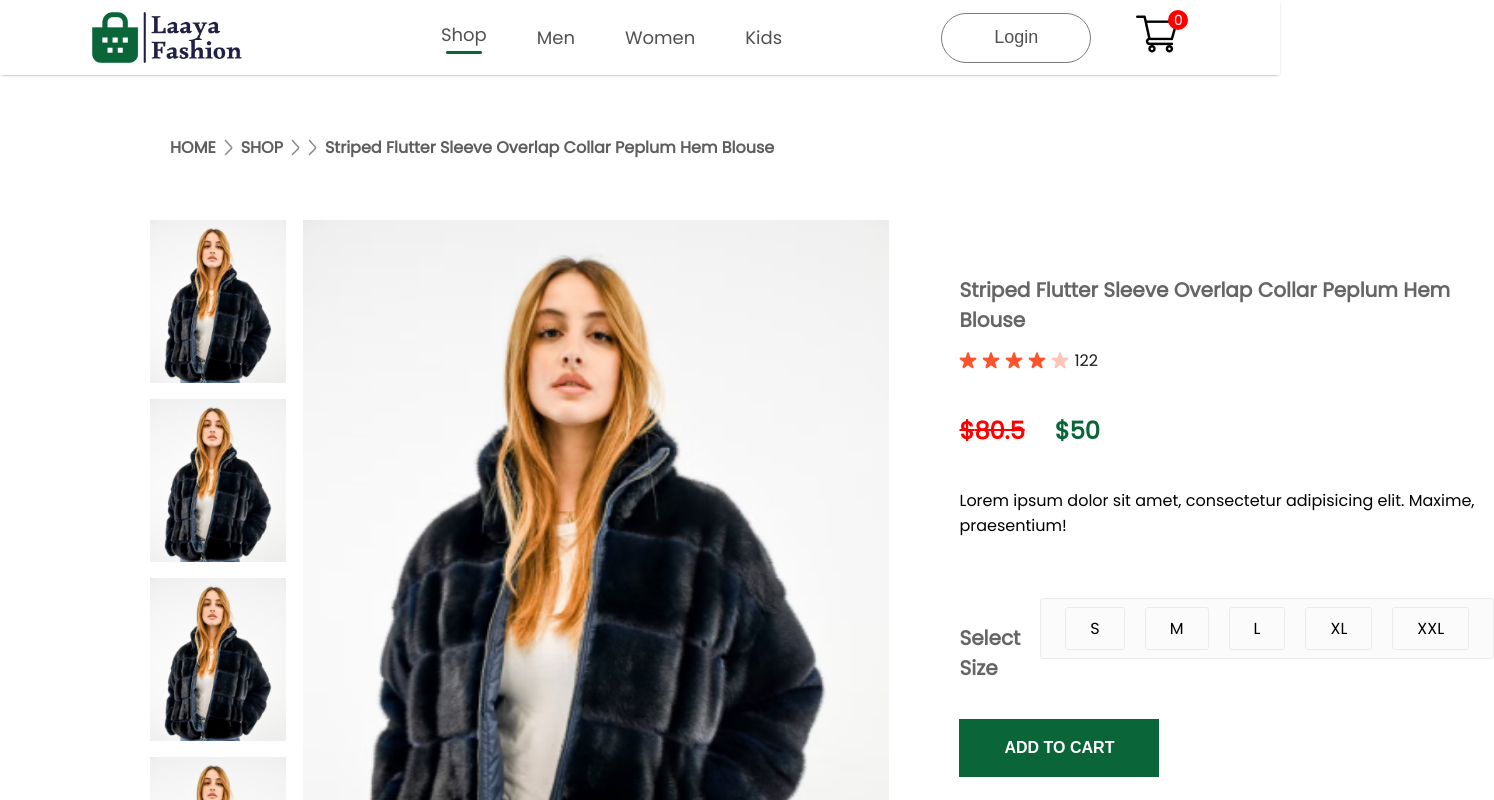
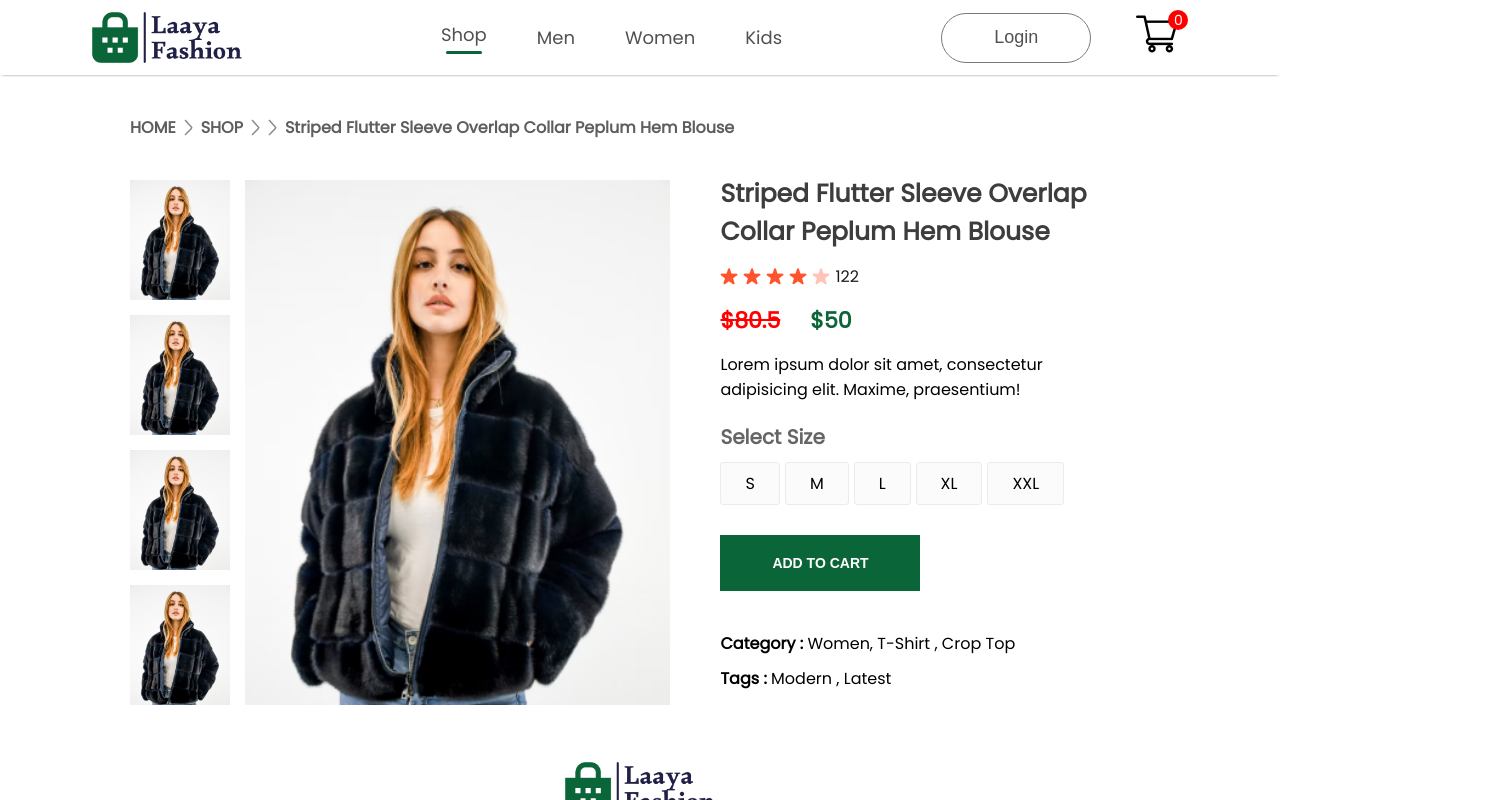
Before and after one commit to Laayaa94/CODSOFT-E-Commerse, a React (Create React App) app: page /product/1 in a window 1280 px wide. Shown: the top 800 px of the page, 1494 px wide, since content can reach past the window. Built offline with nearby package versions, Linux system fonts and the light colour scheme.

Commit message:
product display css

```diff
--- a/src/Components/Breadcrums/Breadcrums.css
+++ b/src/Components/Breadcrums/Breadcrums.css
@@ -5,6 +5,6 @@
     color: #5e5e5e;
     font-size:16px ;
     font-weight: 600;
-    margin: 60px 170px;
+    margin: 40px 130px;
     text-transform: capitalize;
 }
--- a/src/Components/ProductDisplay/ProductDisplay.css
+++ b/src/Components/ProductDisplay/ProductDisplay.css
@@ -1,37 +1,39 @@
 .productDisplay{
    display: flex;
-   margin: 0 150px;
+   margin: 0 130px 50px;
 
 }
 .productDisplay-left{
     display: flex;
-    gap: 17px;
+    gap: 15px;
 }
 .productDisplay-img-lists{
     display: flex;
     flex-direction: column;
-    gap: 16px;
+    gap: 15px;
 }
 .productDisplay-img-lists img{
-    height: 163px;
+    height: 120px;
 }
 .productDisplay-img{
 
 }
 .productDisplay-main-img{
-    width: 586px;
-    height: 700px;
+    width: 425px;
+    height: 525px;
 }
 .productDisplay-right{
-    margin: 0 70px;
+    margin: 5px 50px 0;
     display: flex;
     flex-direction:column ;
 
 }
-.productDisplay-right h1{
+.productDisplay-right .profuct-name{
     color: #3d3d3d;
-    font-size: 40px;
+    font-size: 25px;
     font-weight: 700;
+
+
 }
 .productDisplay-right-stars{
     display: flex;
@@ -43,9 +45,9 @@
 }
 .productDisplay-right-prices{
     display: flex;
-    margin:40px 0;
+    margin:15px 0;
     gap: 30px;
-    font-size: 24px;
+    font-size: 22px;
     font-weight: 700;
 }
 .productDisplay-right-old{
@@ -56,17 +58,25 @@
     color: #0a6638;
 }
 .productDisplay-right h1{
-    margin-top: 55px;
+    margin-top: -10px;
     color: #656565;
     font-size: 20px;
     font-weight: 600;
 }
 .productDisplay-right-size{
     display: flex;
+    flex-direction: column;
     margin: 30px 0;
-    gap: 20px;
+    gap: 10px;
 }
-.productDisplay-right-size div{
+.productDisplay-right-sizes{
+    display: flex;
+    flex-direction: row;
+    gap: 5px;
+
+}
+.productDisplay-right-sizes div{
+
     padding: 8px 24px;
     background: #fbfbfb;
     border: 1px solid #ebebeb;
@@ -76,7 +86,7 @@
 .productDisplay-right button{
     padding: 20px 40px;
     width: 200px;
-    font-size: 16px;
+    font-size: 14px;
     font-weight: 600;
     color: white;
     background: #0a6638;
--- a/src/Components/ProductDisplay/Productdisplay.jsx
+++ b/src/Components/ProductDisplay/Productdisplay.jsx
@@ -19,14 +19,14 @@ const Productdisplay = (props) => {
         </div>
       </div>
       <div className="productDisplay-right">
-        <h1>{product.name}</h1>
+        <h1 className='profuct-name'>{product.name}</h1>
         <div className="productDisplay-right-stars">
             <img src={start_icon} alt="" />
             <img src={start_icon} alt="" />
             <img src={start_icon} alt="" />
             <img src={start_icon} alt="" />
             <img src={start_dull} alt="" />
-            <p>{122}</p>
+            <p>{(122)}</p>
         </div>
         <div className="productDisplay-right-prices">
             <div className="productDisplay-right-old">
@@ -41,7 +41,7 @@ const Productdisplay = (props) => {
         </div>
         <div className="productDisplay-right-size">
             <h1>Select Size</h1>
-            <div className="productDisplay-right-size">
+            <div className="productDisplay-right-sizes">
                 <div>S</div>
                 <div>M</div>
                 <div>L</div>
```
